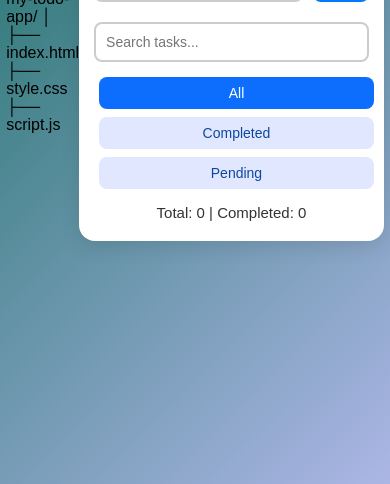
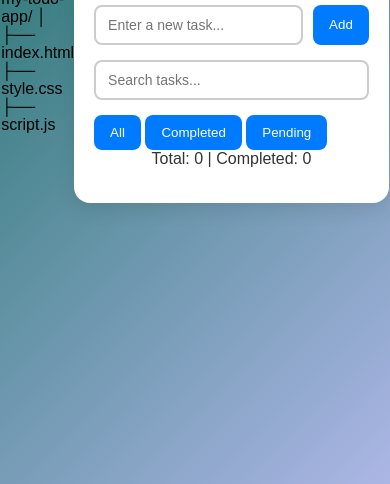
Before and after one commit to Psalmscode/todo-app, a plain HTML site: page index.html in a window 390 px wide. Shown: the part 360-844 px from the top of the page. Drawn offline with Linux system fonts and the light colour scheme.

Commit message:
CSS changes

```diff
--- a/style.css
+++ b/style.css
@@ -30,57 +30,10 @@ h1 {
   font-weight: 600;
 }
 
-.error-msg {
-  color: rgb(255, 0, 0);
-  text-align: center;
-  font-size: 14px;
-  margin-bottom: 10px;
-  display: block;
-}
-
-.search-area {
-  display: flex;
-  justify-content: center;
-  margin-bottom: 15px;
-}
-
-#searchInput {
-  width: 100%;
-  padding: 10px;
-  border: 2px solid #ccc;
-  border-radius: 8px;
-  font-size: 14px;
-}
-
-.filter-buttons {
-  display: flex;
-  justify-content: space-between;
-  margin-bottom: 15px;
-}
-
-.filter-btn {
-  flex: 1;
-  background: #e0e7ff;
-  border: none;
-  padding: 8px 0;
-  margin: 0 5px;
-  border-radius: 8px;
-  font-size: 14px;
-  cursor: pointer;
-  color: #0d47a1;
-  transition: background 0.3s, color 0.3s;
-}
-
-.filter-btn:hover,
-.filter-btn.active {
-  background: #0d6efd;
-  color: #fff;
-}
-
-.input-area {
+.input-area, .search-area {
   display: flex;
   gap: 10px;
-  margin-bottom: 20px;
+  margin-bottom: 15px;
 }
 
 input {
@@ -104,6 +57,51 @@ button {
 
 button:hover {
   background-color: #0056b3;
+}
+
+.filter-area {
+  display: flex;
+  justify-content: center;
+  gap: 10px;
+  margin-bottom: 15px;
+}
+
+.filter-btn.go {
+  padding: 6px 12px;
+  border: none;
+  border-radius: 6px;
+  cursor: pointer;
+  background: #ffc107;
+  color: #fff;
+  transition: 0.3s;
+}
+
+.filter-btn.go:hover {
+  background: #e0a800;
+}
+
+.filter-btn.wait {
+  background: #dc3545;
+  color: #fff;
+}
+
+.filter-btn.wait:hover {
+  background: #b02a37;
+}
+
+.filter-btn.active {
+  background: #007bff;
+  color: #fff;
+}
+
+.filter-btn.active:hover {
+  background: #0056b3;
+}
+
+.task-counter {
+  text-align: center;
+  margin-bottom: 10px;
+  color: #333;
 }
 
 ul {
@@ -189,18 +187,15 @@ li.completed .check-icon {
   padding: 2px 6px;
 }
 
-.task-counter {
+.error-msg {
+  color: red;
+  font-size: 13px;
+  margin-bottom: 10px;
+  display: block;
   text-align: center;
-  margin-top: 10px;
-  color: #333;
-  font-size: 15px;
 }
 
 @media (max-width: 480px) {
-  .todo-container {
-    padding: 20px 15px;
-  }
-
   li {
     flex-direction: column;
     align-items: flex-start;
@@ -214,15 +209,5 @@ li.completed .check-icon {
 
   .actions button {
     width: 48%;
-    text-align: center;
-  }
-
-  .filter-buttons {
-    flex-direction: column;
-    gap: 8px;
-  }
-
-  .filter-btn {
-    width: 100%;
   }
 }
```
